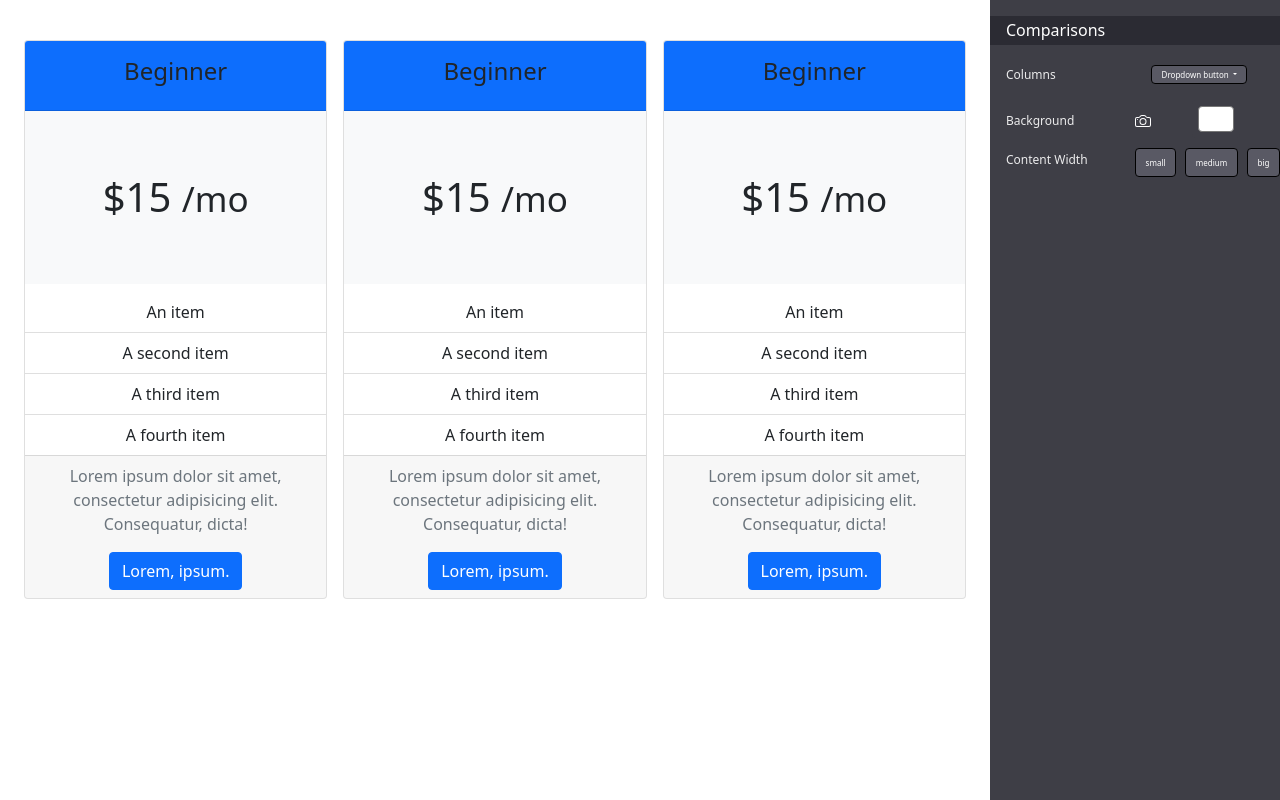
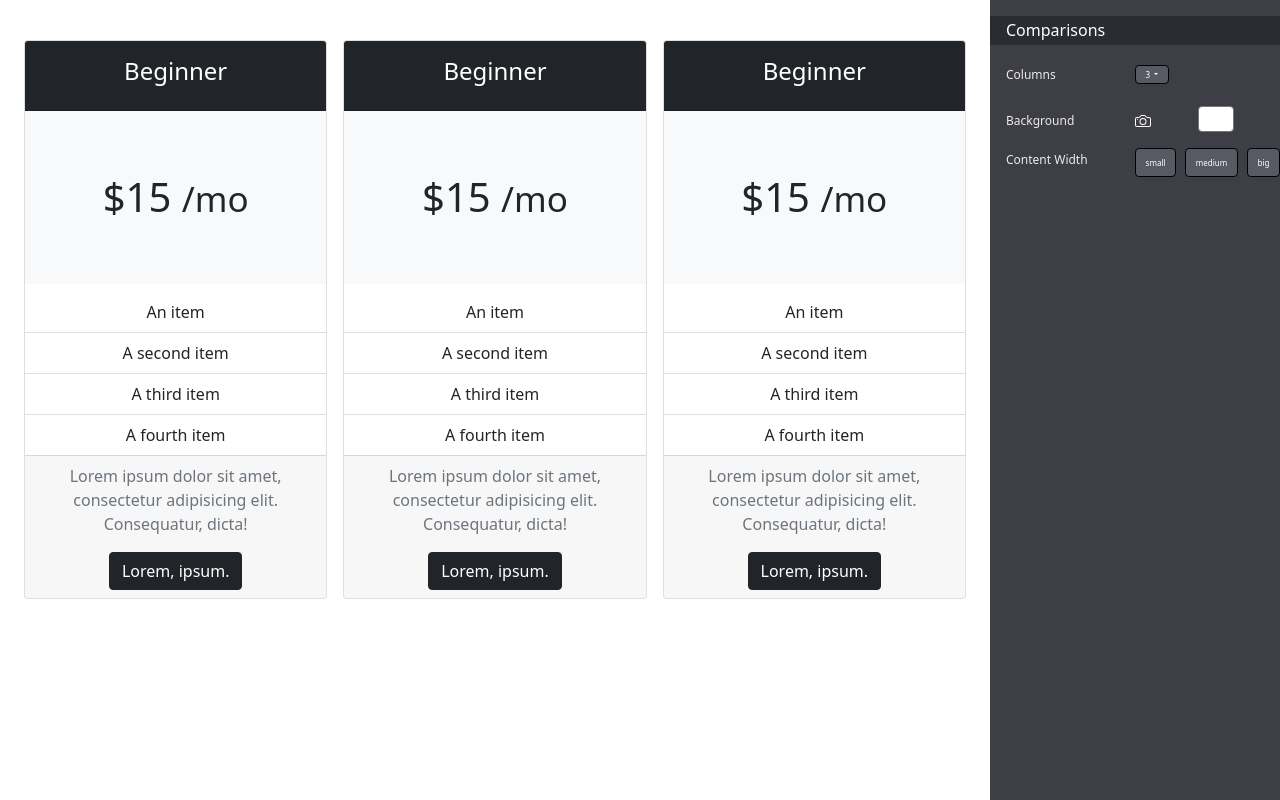
Before and after one commit to med-ghali/odoo-princing-list, a Vue app: page / in a window 1280 px wide. Built offline with nearby package versions, Linux system fonts and the light colour scheme.

Commit message:
added manipulating width , fixed some bugs , added delete box option

```diff
--- a/public/index.html
+++ b/public/index.html
@@ -7,7 +7,7 @@
     <link rel="icon" href="<%= BASE_URL %>favicon.ico">
     <title><%= htmlWebpackPlugin.options.title %></title>
   </head>
-  <body>
+  <body style="height:100vh">
     <noscript>
       <strong>We're sorry but <%= htmlWebpackPlugin.options.title %> doesn't work properly without JavaScript enabled. Please enable it to continue.</strong>
     </noscript>
--- a/src/App.vue
+++ b/src/App.vue
@@ -1,11 +1,18 @@
 <template>
+
 <div class="container-fluid m-0 p-0 d-flex " ref="container" >
+      <div class="ma d-flex justify-content-center align-items-center pricing-cards" id="main" >
+          <div id="widthSelector" ref="widthSelector" class="w-100">
+        <PrincingCard v-for="box in boxes" :key="box.id" @focus="handleFocus(box.id)" :active="box.active" @handleText="handleText" >
+        <svg v-if="box.active" style="cursor:pointer;" @click="deleteBox" xmlns="http://www.w3.org/2000/svg" width="16" height="16" fill="black" class="bi bi-trash-fill position-absolute top-0 end-50" viewBox="0 0 16 16">
+  <path d="M2.5 1a1 1 0 0 0-1 1v1a1 1 0 0 0 1 1H3v9a2 2 0 0 0 2 2h6a2 2 0 0 0 2-2V4h.5a1 1 0 0 0 1-1V2a1 1 0 0 0-1-1H10a1 1 0 0 0-1-1H7a1 1 0 0 0-1 1H2.5zm3 4a.5.5 0 0 1 .5.5v7a.5.5 0 0 1-1 0v-7a.5.5 0 0 1 .5-.5zM8 5a.5.5 0 0 1 .5.5v7a.5.5 0 0 1-1 0v-7A.5.5 0 0 1 8 5zm3 .5v7a.5.5 0 0 1-1 0v-7a.5.5 0 0 1 1 0z"/>
+</svg>
+        </PrincingCard>
 
-      <div class="ma d-flex justify-content-center align-items-center pricing-cards" id="main" >
-        <PrincingCard v-for="box in boxes" :key="box.id" @focus="handleFocus(box.id)" :active="box.active" @handleText="handleText" ></PrincingCard>
       </div>
-      <div  class="hide col-3 " style="overflow-y : auto;" >
-      <ControlBoxes @ListNum="ListNum" @uploadImgBackground="uploadImgBackground" @changeBackground="changeBackground"></ControlBoxes>
+      </div>
+      <div  class="hide control " style="overflow-y : auto;" >
+      <ControlBoxes @changeCardWidth="changeCardWidth" @handleMouseLeave="handleMouseLeave"  @ListNum="ListNum" @uploadImgBackground="uploadImgBackground" @changeBackground="changeBackground"></ControlBoxes>
         <ControlText v-if="showControlText" @changeWeight="changeWeight" @changetextColor="changetextColor" @changeTextSize="changeTextSize" @changeFontSize="changeFontSize"></ControlText>
       </div>
 
@@ -30,6 +37,7 @@ export default {
         counter : 3,
         selectedText : null,
         showControlText : false,
+        previousClass : 'w-100',
       boxes : [
         { id : 0 ,active : false},
         { id : 1,active : false},
@@ -55,6 +63,38 @@ export default {
       this.showControlText = true ;
       this.selectedText = target
     },
+    changeCardWidth(width,e){
+      if(e.type === 'mouseenter'){
+          this.hover = true
+      if(width === 'small'){
+
+        this.$refs.widthSelector.className = '';
+        this.$refs.widthSelector.classList.add("w-50");
+      }
+      if(width === 'medium'){
+        this.$refs.widthSelector.className = '';
+        this.$refs.widthSelector.classList.add("w-75");
+
+      }
+      if(width === 'big'){
+        this.$refs.widthSelector.className = '';
+        this.$refs.widthSelector.classList.add('w-100')
+      }
+      }
+
+      else if (e.type == 'click') {
+        this.previousClass = this.$refs.widthSelector.className
+        this.hover = false
+      }
+
+      },
+      handleMouseLeave(e){
+          if(this.hover){
+              this.$refs.widthSelector.className = '';
+              this.$refs.widthSelector.classList.add(this.previousClass)
+          }
+          this.hover = false
+      },
     changeTextSize(cls){
       this.selectedText.style.fontSize = ''
       this.selectedText.className = '';
@@ -80,11 +120,14 @@ export default {
     changeBackground(color){
       document.body.style.background = color
     },
+    deleteBox(){
+     this.boxes = this.boxes.filter(box => box.id != this.focusOn)
+    },
     ListNum(num){
       while (num !== this.boxes.length){
         if (num > this.boxes.length)
         {
-          this.boxes.push( { id : this.counter ,active : false} )
+          this.boxes.push( { id : this.counter++,active : false,isSet:true} )
         }else{
           this.boxes.pop()
         }
@@ -100,13 +143,14 @@ export default {
           }
         })
     },
+
 }
 </script>
 
 <style scoped>
-.col-3{
+.control{
+  width : 290px !important;
     position: fixed;
-    width : 290px !important;
     right: 0;
     height: 100vh;
     background : #3e3e46;
@@ -116,9 +160,9 @@ export default {
   padding-top : 2em;
 }
 @media only screen and (max-width: 970px) {
-  .pricing-cards {
+  #widthSelector {
     flex-wrap : wrap;
-  }
+     width : 70% !important;}
   .hide
   {
     display: none;
@@ -130,6 +174,10 @@ export default {
     width: 100% ;
   }
 }
+#widthSelector{
+  display: flex;
+  justify-content: center;
+}
 @media only screen and (min-width: 970px) {
   .pricing-cards{
     width: calc(100% - 290px);
--- a/src/components/ControlBoxes.vue
+++ b/src/components/ControlBoxes.vue
@@ -7,9 +7,9 @@
 
             <div class="row g-0 p-0  d-flex align-items-baseline">
                 <p class="parameter-label col-6 ps-3 " >Columns</p>
-                    <div class="dropdown ps-3 col-6">
+                    <div class="dropdown ps-3 col-6 " style="transform: translate(-16px,0);">
   <button class="btn btn-secondary dropdown-toggle" type="button" id="dropdownMenuButton1" data-bs-toggle="dropdown" aria-expanded="false">
-    Dropdown button
+    {{columnNumber}}
   </button>
   <ul class="dropdown-menu " aria-labelledby="dropdownMenuButton1">
             <li><a class="dropdown-item" href="#" @click="ListNum(0)"  >None</a></li>
@@ -24,9 +24,9 @@
 
             </div>
 
-            <div class="row g-0 p-0 d-flex align-items-baseline ">
+            <div class="row g-0 p-0 d-flex align-items-baseline " >
                 <p class="parameter-label col-6 ps-3">Background</p>
-                <div class="d-flex  justify-content-between col-6 align-items-center">
+                <div class="d-flex  justify-content-between col-6 align-items-center" >
                     <div class="image-upload">
                         <label for="BackGroundFile">
 
@@ -61,6 +61,12 @@
 
 <script>
 export default {
+
+    data(){
+        return{
+            columnNumber : 3
+        }
+    },
     methods: {
         addCard () {
             this.$emit('addCard') ;
@@ -79,7 +85,9 @@ export default {
              this.$emit('uploadImgBackground',e)
         },
         ListNum(num){
+            this.columnNumber = num
             this.$emit('ListNum',num)
+
         }
     }
 }
@@ -90,9 +98,7 @@ export default {
     display: flex;
     align-items: baseline;
 }
-.right *{
-    margin : 6px ;
-}
+
 button:not(:disabled), [type=button]:not(:disabled), [type=reset]:not(:disabled), [type=submit]:not(:disabled){
     font-size : 8px;
     border : none;
--- a/src/components/princingCard.vue
+++ b/src/components/princingCard.vue
@@ -1,8 +1,9 @@
 <template>
-  <div class="card p-0 m-2 " @click="focus" :class="{outsideBorder:active}">
+  <div class="card p-0 m-2 w-100" @click="focus" :class="{outsideBorder:active}">
+        <slot class="trash-icon"></slot>
         <div class="inner-div ">
-        <div class="card-header text-center bg-primary p-3">
-            <h4  contenteditable="true" @dblclick="handleText" >Beginner</h4>
+        <div class="card-header text-center bg-dark p-3">
+            <h4  contenteditable="true"  @dblclick="handleText" style="color : white;">Beginner</h4>
         </div>
         <div class="card-body text-center p-0">
             <h1 class="bg-light mx-0 py-5" style="min-height: 75px; line-height: 75px;" contenteditable="true" @dblclick="handleText">  $15 <small>/mo</small></h1>
@@ -15,7 +16,7 @@
         </div>
         <div class="card-footer text-muted text-center">
             <p contenteditable="true" @dblclick="handleText"> Lorem ipsum dolor sit amet, consectetur adipisicing elit. Consequatur, dicta!</p>
-            <button class="btn btn-primary " contenteditable="true" @dblclick="handleText"> Lorem, ipsum.</button>
+            <button class="btn btn-dark "  @dblclick="handleText"> Lorem, ipsum.</button>
         </div>
         </div>
   </div>
@@ -44,6 +45,8 @@ export default {
 .outsideBorder{
   padding : 1em !important;
     border : 2px solid #01bad2;
+    position: relative;
 }
 
+
 </style>
```
